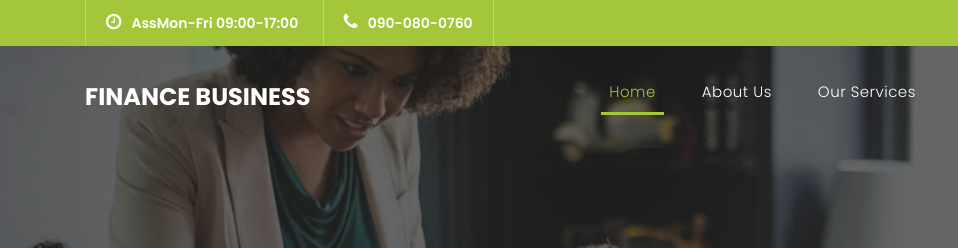
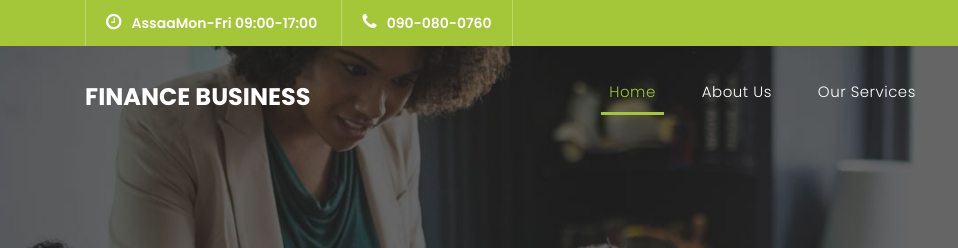
Before and after one commit to bgnipp/quadtree, a plain HTML site: page index.html in a window 1280 px wide. Shown: the top 248 px of the page, 0-958 px from the left. Drawn offline with Linux system fonts and the light colour scheme.

Commit message:
test deploy

```diff
--- a/index.html
+++ b/index.html
@@ -58,7 +58,7 @@ https://templatemo.com/tm-545-finance-business
             <ul class="left-info">
               <li>
                 <a href="#"
-                  ><i class="fa fa-clock-o"></i>AssMon-Fri 09:00-17:00</a
+                  ><i class="fa fa-clock-o"></i>AssaaMon-Fri 09:00-17:00</a
                 >
               </li>
               <li>
```
